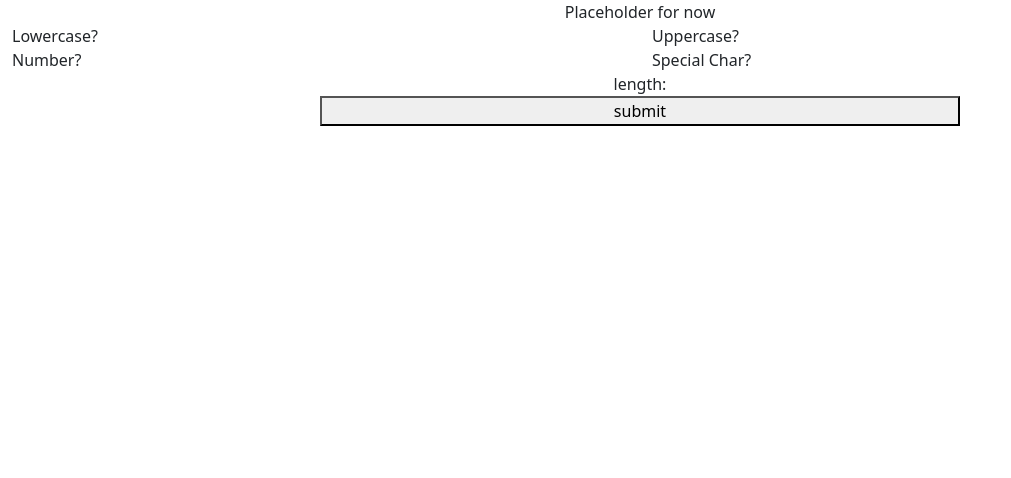
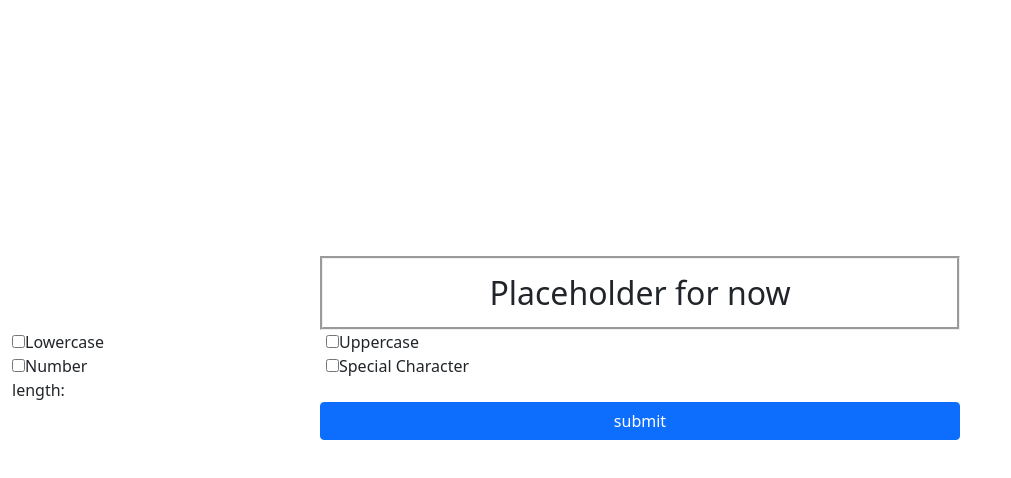
Before and after one commit to TravCook/reactPWGen, a React (Create React App) app: page / in a window 1280 px wide. Shown: the top 478 px of the page, without its empty margins (0-1011 px from the left). Built offline with nearby package versions, Linux system fonts and the light colour scheme.

Commit message:
added state handling of values for character types

```diff
--- a/src/App.css
+++ b/src/App.css
@@ -1,9 +1,7 @@
 body{
-  height: 100vh
-}
-#root{
   height: 100%
 }
+
 .App {
   text-align: center;
 }
--- a/src/components/passwordOutput/passwordOutput.css
+++ b/src/components/passwordOutput/passwordOutput.css
@@ -1,3 +1,12 @@
 .textOutput{
   text-align: center;
+  padding: 10px;
+  font-size: xx-large;
+  border-style: groove;
 }
+.parentContainer{
+  margin-top: 20%
+}
+.optionRow{
+  width: 50%;
+}
--- a/src/components/passwordOutput/passwordOutput.js
+++ b/src/components/passwordOutput/passwordOutput.js
@@ -1,28 +1,85 @@
-import React from 'react'
+import React, { useState } from 'react'
 import "./passwordOutput.css"
 
-function passwordOutput(){
+function PasswordOutput(){
+  const [lowerCheck, setlowerCheck] = useState(false)
+  const [upperCheck, setupperCheck] = useState(false)
+  const [numberCheck, setnumberCheck] = useState(false)
+  const [specialCheck, setspecialCheck] = useState(false)
+
+  const handleLCchange = () => {
+    setlowerCheck(!lowerCheck)
+  }
+  const handleUCchange = () => {
+    setupperCheck(!upperCheck)
+  }
+  const handleNumchange = () => {
+    setnumberCheck(!numberCheck)
+  }
+  const handleSpecchange = () => {
+    setspecialCheck(!specialCheck)
+  }
+
+  const handlesubmit = () => {
+    console.log("lower:" + lowerCheck)
+    console.log("upper:" +upperCheck)
+    console.log("number:" +numberCheck)
+    console.log("special:" +specialCheck)
+  }
+
   return (
-    <div className="parentContainer container-fluid">
+    <div className="container-fluid parentContainer">
       <div className="row justify-content-center">
         <div className="col-6 textOutput">Placeholder for now</div>
       </div>
-      <div className="row">
-        <div className="col">Lowercase?</div>
-        <div className="col">Uppercase?</div>
+      <div className="row optionRow">
+        <div className="col">
+          <label>
+            <input
+              type="checkbox"
+              checked={lowerCheck}
+              onChange={handleLCchange} />
+            Lowercase
+          </label>
+        </div>
+        <div className="col">
+          <label>
+            <input
+              type="checkbox"
+              checked={upperCheck}
+              onChange={handleUCchange} />
+            Uppercase
+          </label>
+        </div>
       </div>
-      <div className="row">
-        <div className="col">Number?</div>
-        <div className="col">Special Char?</div>
+      <div className="row optionRow">
+        <div className="col">
+          <label>
+            <input
+              type="checkbox"
+              checked={numberCheck}
+              onChange={handleNumchange} />
+            Number
+          </label>
+        </div>
+        <div className="col">
+          <label>
+            <input
+              type="checkbox"
+              checked={specialCheck}
+              onChange={handleSpecchange} />
+            Special Character
+          </label>
+        </div>
+      </div>
+      <div className="row optionRow">
+        <div className="col-6">length: </div>
       </div>
       <div className="row justify-content-center">
-        <div className="col-6 textOutput">length: </div>
-      </div>
-      <div className="row justify-content-center">
-        <button className="col-6 ">submit</button>
+        <button className="col-6 btn btn-primary" onClick={handlesubmit}>submit</button>
       </div>
     </div>
   )
 }
 
-export default passwordOutput
+export default PasswordOutput
--- a/src/index.js
+++ b/src/index.js
@@ -7,7 +7,7 @@ import 'bootstrap/dist/css/bootstrap.min.css';
 
 ReactDOM.render(
   <React.StrictMode>
-    <App />
+    <App/>
   </React.StrictMode>,
   document.getElementById('root')
 );
```
